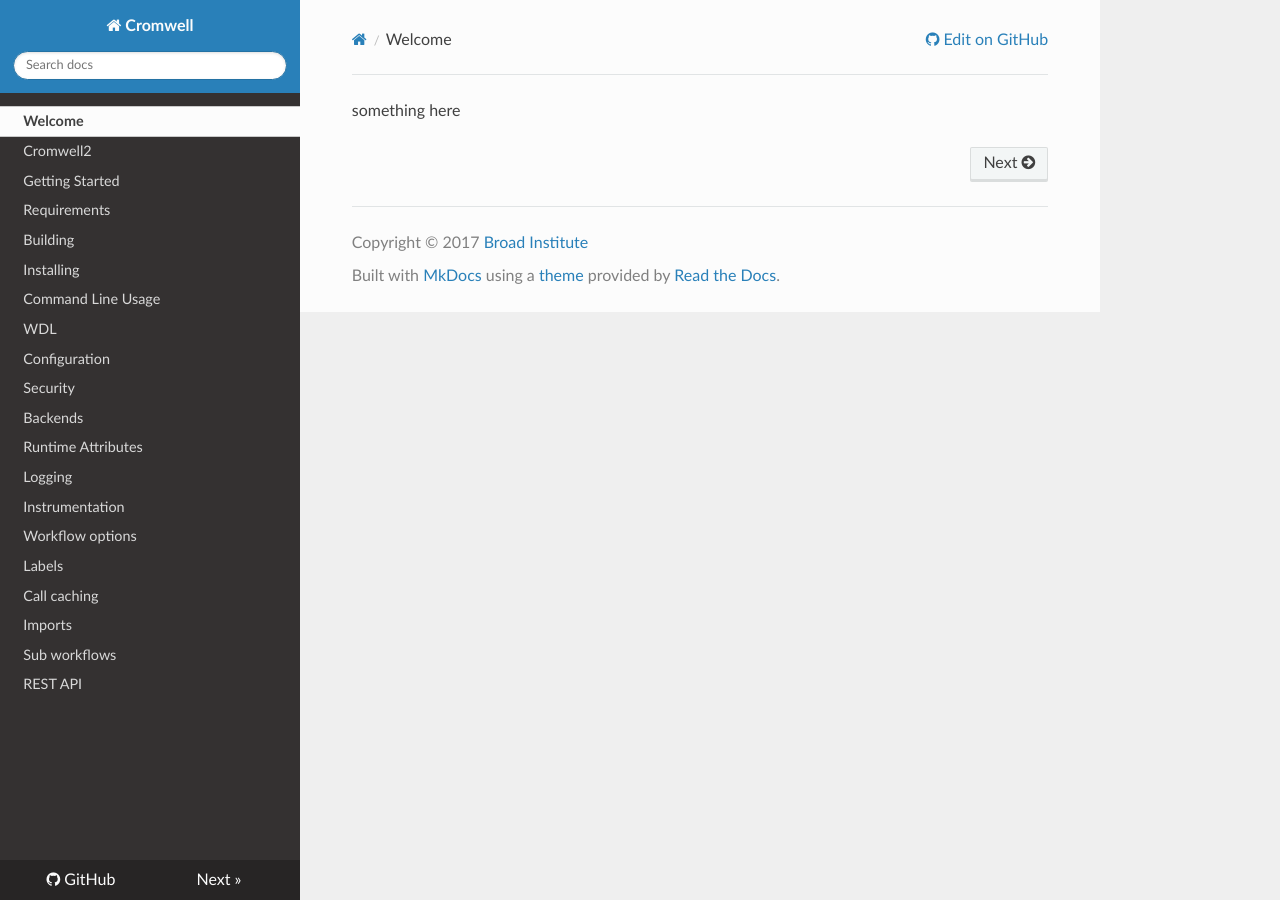
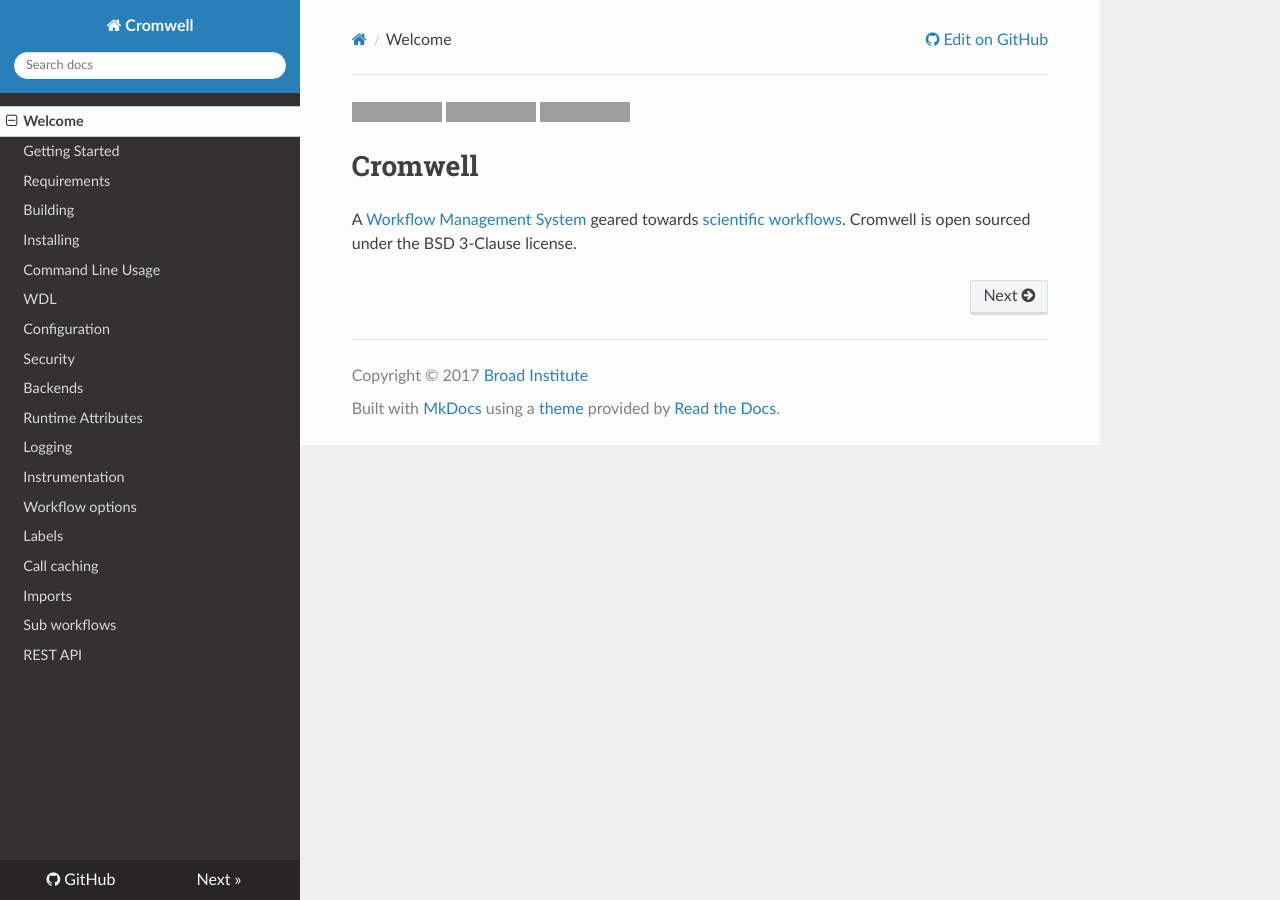
Before and after one commit to katevoss/Super-Awesome-Cromwell, an MkDocs documentation site: the page built from docs/index.md, in a window 1280 px wide. Built offline with MkDocs 1.6.1, drawn with Linux system fonts in a browser that asks for light colours; nearby versions of some CDN libraries; old or Windows-style settings are respelled for this version of MkDocs; grey boxes are pictures that could not be loaded.

Commit message:
switching index.md files

```diff
--- a/docs/index.md
+++ b/docs/index.md
@@ -1 +1,8 @@
-something here
+[![Build Status](https://travis-ci.org/broadinstitute/cromwell.svg?branch=develop)](https://travis-ci.org/broadinstitute/cromwell?branch=develop)
+[![codecov](https://codecov.io/gh/broadinstitute/cromwell/branch/develop/graph/badge.svg)](https://codecov.io/gh/broadinstitute/cromwell)
+[![Join the chat at https://gitter.im/broadinstitute/cromwell](https://badges.gitter.im/broadinstitute/cromwell.svg)](https://gitter.im/broadinstitute/cromwell?utm_source=badge&utm_medium=badge&utm_campaign=pr-badge&utm_content=badge)
+
+Cromwell
+========
+
+A [Workflow Management System](https://en.wikipedia.org/wiki/Workflow_management_system) geared towards [scientific workflows](https://en.wikipedia.org/wiki/Scientific_workflow_system). Cromwell is open sourced under the BSD 3-Clause license.
--- a/mkdocs.yml
+++ b/mkdocs.yml
@@ -7,7 +7,6 @@
 
 pages:
 - Welcome: index.md
-- Cromwell2: README.md
 - Getting Started: Getting Help.md
 - Requirements: Requirements.md
 - Building: Building.md
```
Also changed, not shown: docs/README.md (deleted, +0 -8 lines).
